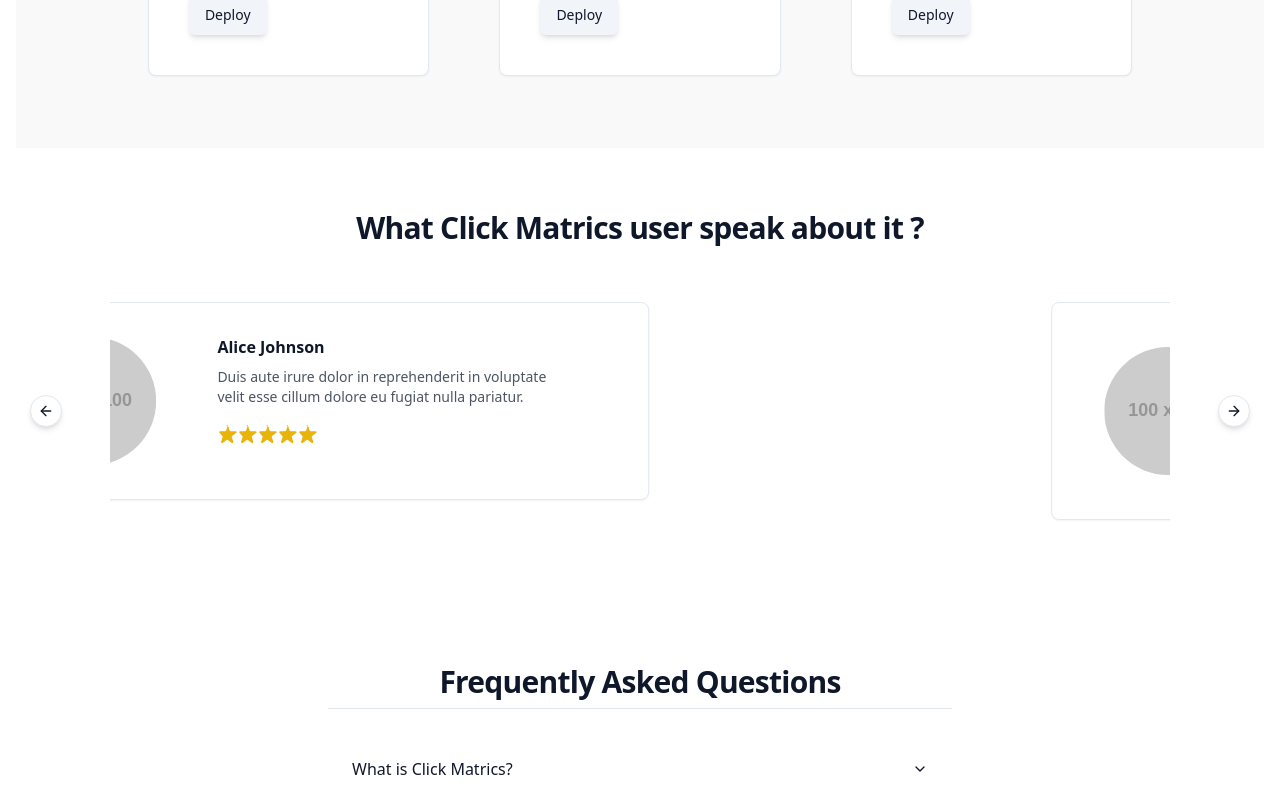
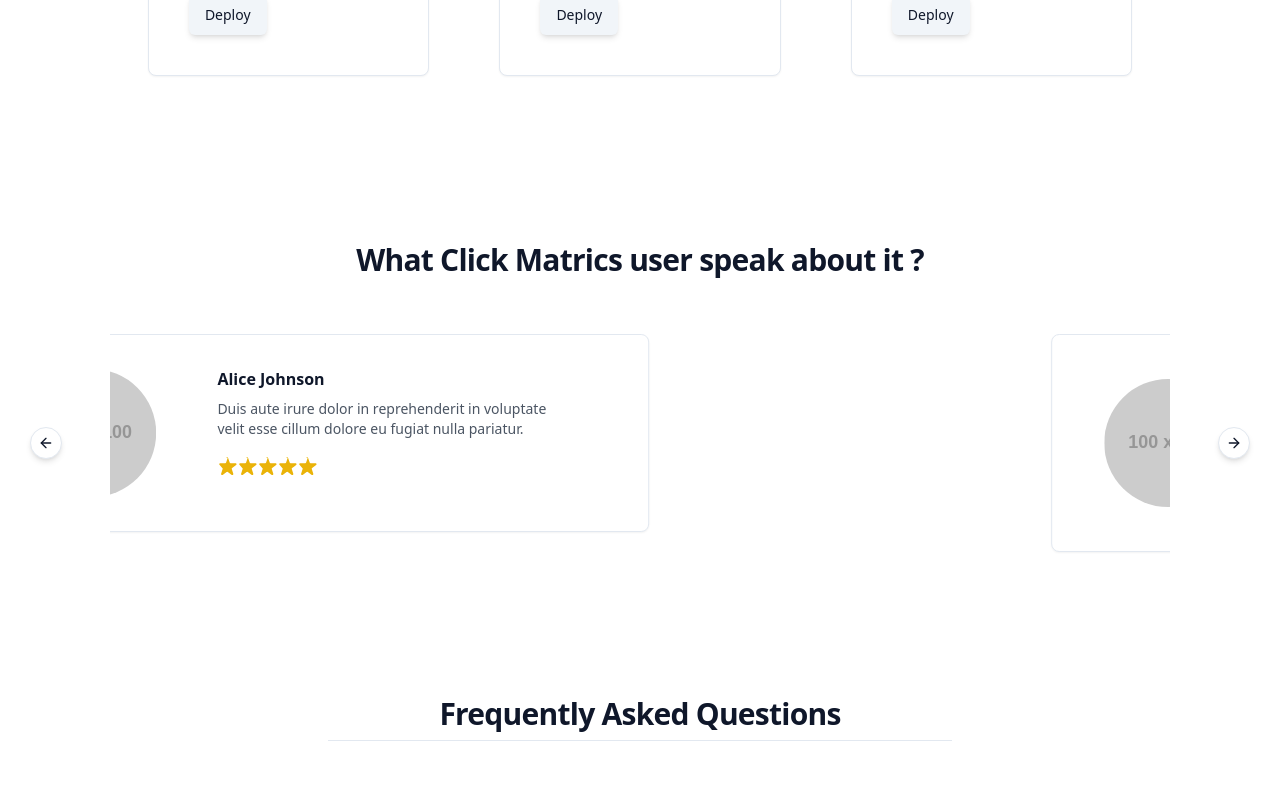
Before and after one commit to oxiton-foundation/click-metrics, a React (Vite) app in the folder client/: page /help in a window 1280 px wide. Shown: the part 1192-1985 px from the top of the page. Built offline with nearby package versions, Linux system fonts and the light colour scheme.

Commit message:
Added motion component

```diff
--- a/client/src/landing/sections/Footer.tsx
+++ b/client/src/landing/sections/Footer.tsx
@@ -6,7 +6,7 @@ const Footer: React.FC = () => {
   return (
     <>
       <main className='w-full mt-[20%]'>
-      <h2 className="scroll-m-20 border-b pb-2 text-3xl font-semibold tracking-tight first:mt-0 text-center w-[30%] mx-auto">
+      <h2 className="scroll-m-20 border-b pb-2 text-3xl font-semibold tracking-tight first:mt-0 w-[80%] sm:w-[30%] mx-auto sm:text-center">
       Quick Links
     </h2>
         <footer className="w-full flex items-center py-8">
--- a/client/src/landing/sections/Service.tsx
+++ b/client/src/landing/sections/Service.tsx
@@ -1,9 +1,10 @@
+
 import CardUtil from '../components/CardUtil'
 
 const Service = () => {
   return (
     <>
-    <main className="w-full bg-gray-100/50 mt-[25%] sm:mt-[10%] p-8">
+    <main className="w-full mt-[25%] sm:mt-[10%] p-8">
         <section className="w-full sm:w-[95%] flex mx-auto items-center justify-center py-10">
             <div className="flex flex-wrap justify-evenly">
               <CardUtil />
--- a/client/src/landing/sections/Testimonial.tsx
+++ b/client/src/landing/sections/Testimonial.tsx
@@ -1,15 +1,17 @@
 import React from 'react'
 import { TestimonialUtil } from '../components/TestimonialUtil'
+import { motion } from 'framer-motion'
+import { fadeIn} from '@/Motion/variants'
 
 const Testimonial = () => {
   return (
-    <main className='w-[100%] flex justify-center items-center py-16 sm:py-0'>
-        <section className='w-[90%] text-center mt-[5%]'>
+    <main className='w-[100%] flex justify-center items-center py-16 sm:py-0 sm:mt-8 '>
+        <motion.section variants={fadeIn(2.2)} initial="hidden" whileInView={"show"} viewport={{once: false, amount: 0.7}} className='w-[90%] text-center mt-[5%]'>
         <h2 className="scroll-m-20 pb-2 text-3xl font-semibold tracking-tight first:mt-0">
       What Click Matrics user speak about it ?
     </h2>
         <TestimonialUtil />
-        </section>
+        </motion.section>
     </main>
   )
 }
```
